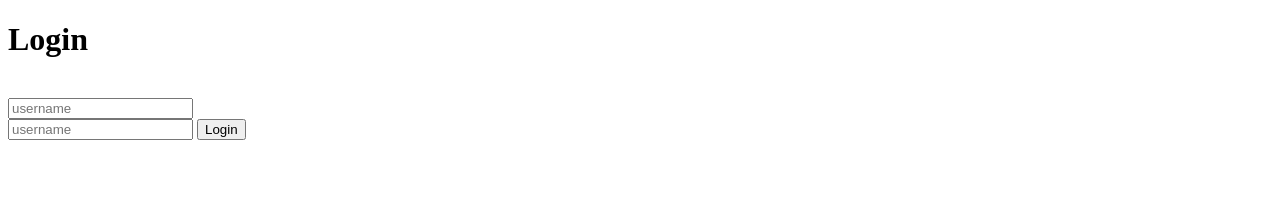
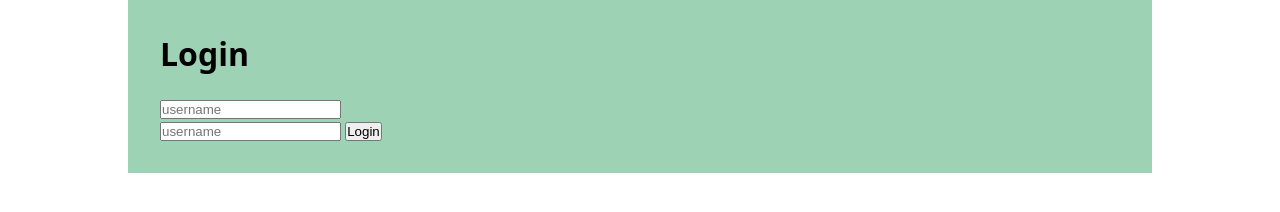
Before and after one commit to mshirsha/git-learning-project, a plain HTML site: page login.html in a window 1280 px wide. Drawn offline with Linux system fonts and the light colour scheme.

Commit message:
loginpage style path

```diff
--- a/login.html
+++ b/login.html
@@ -3,7 +3,7 @@
 <head>
     <meta charset="UTF-8">
     <meta name="viewport" content="width=device-width, initial-scale=1.0">
-    <link rel="stylesheet" href="./index.css">
+    <link rel="stylesheet" href="./styles.css">
     <title>Login</title>
 </head>
 <body>
```
